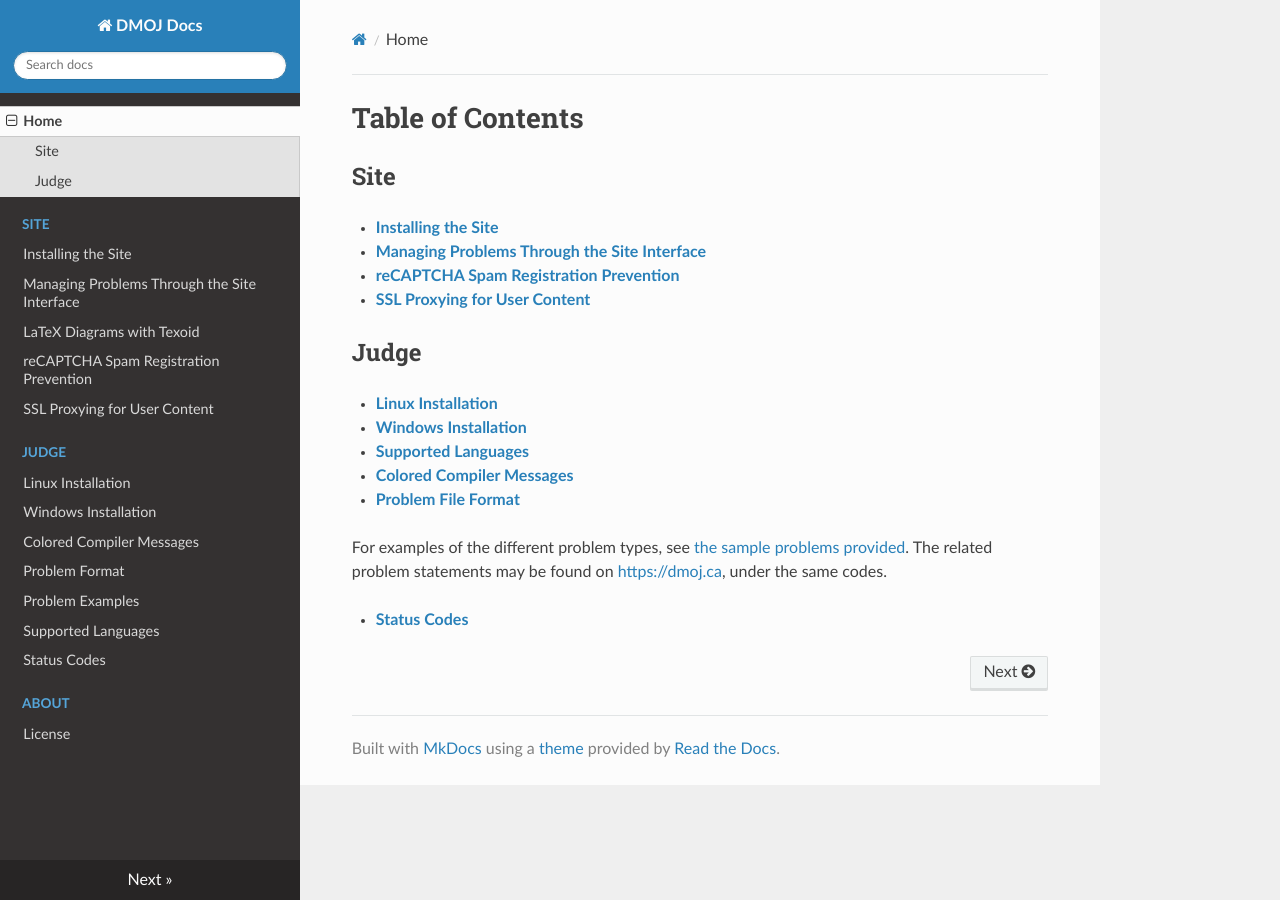
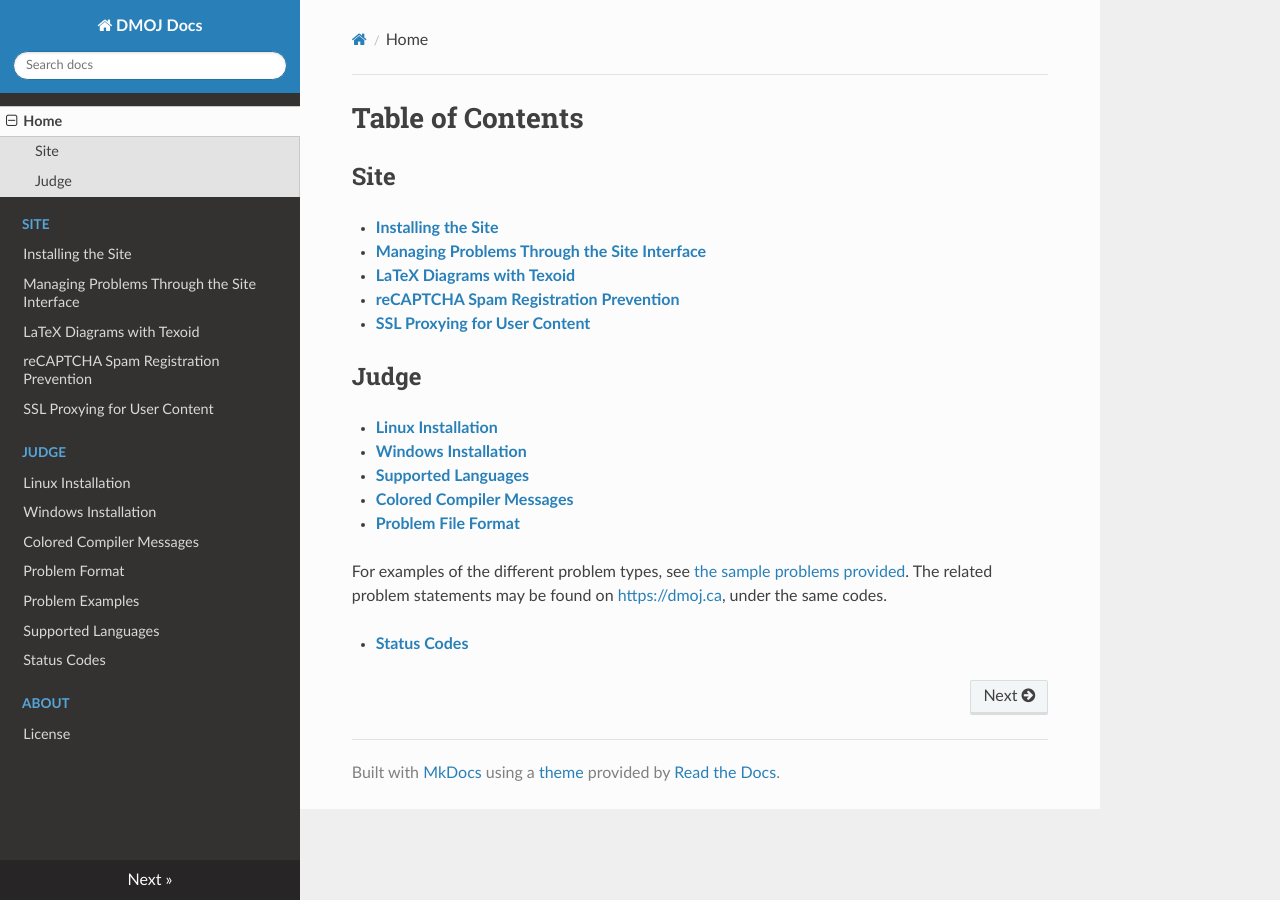
Before and after one commit to DMOJ/docs, an MkDocs documentation site: the page built from docs/index.md, in a window 1280 px wide. Built offline with MkDocs 1.6.1, drawn with Linux system fonts in a browser that asks for light colours; nearby versions of some CDN libraries; old or Windows-style settings are respelled for this version of MkDocs.

Commit message:
Add Texoid install to index

```diff
--- a/docs/index.md
+++ b/docs/index.md
@@ -3,6 +3,7 @@
 ## Site
 - [**Installing the Site**](site/installation.md)
 - [**Managing Problems Through the Site Interface**](site/managing_problems.md)
+- [**LaTeX Diagrams with Texoid**](site/texoid.md)
 - [**reCAPTCHA Spam Registration Prevention**](site/recaptcha.md)
 - [**SSL Proxying for User Content**](site/ssl_content_proxy.md)
 
```
